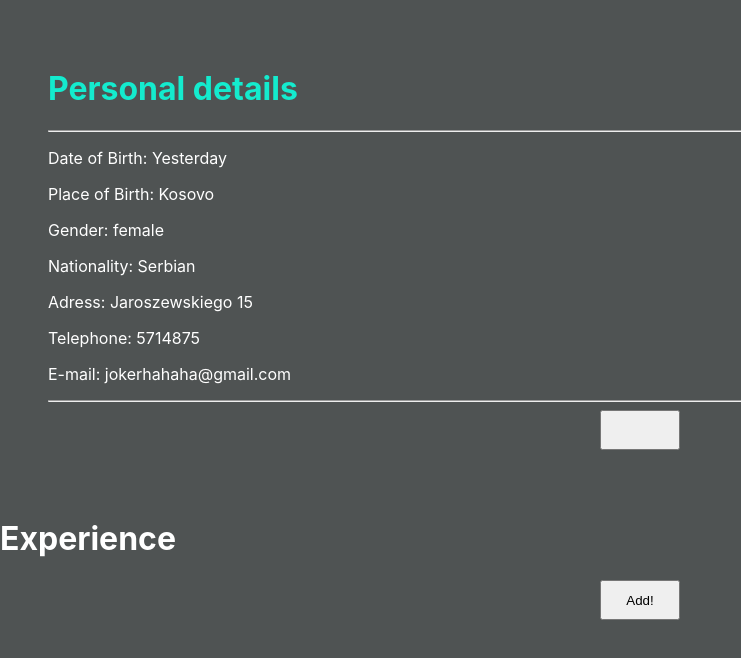
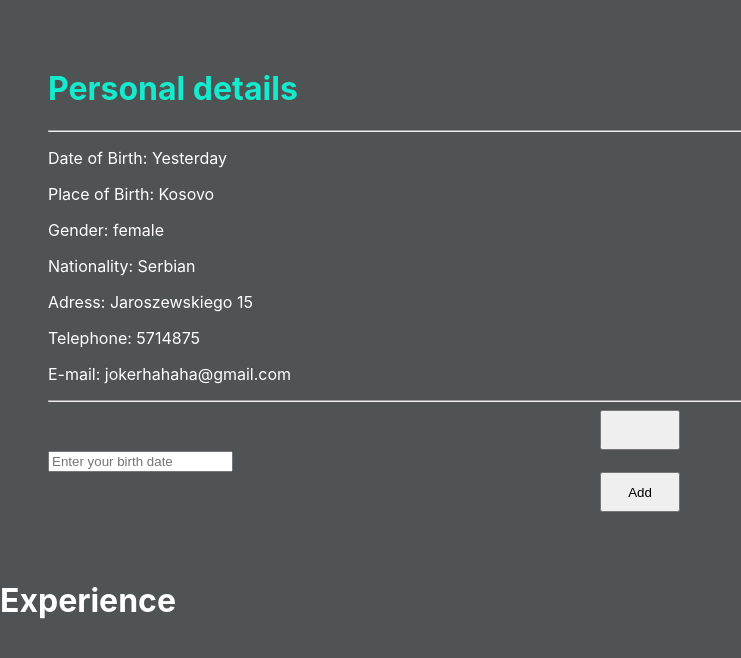
Before and after one commit to Sebosun/cv-app, a React (Create React App) app: page / in a window 1280 px wide. Shown: the top 658 px of the page, without its empty margins (0-741 px from the left). Built offline with nearby package versions, Linux system fonts and the light colour scheme.

Commit message:
starting to make a basic general info form

```diff
--- a/src/App.js
+++ b/src/App.js
@@ -22,6 +22,7 @@ class App extends React.Component {
     }
     this.handleCount = this.handleCount.bind(this)
     this.buttonHandler = this.buttonHandler.bind(this)
+    this.handlePersonalChange = this.handlePersonalChange.bind(this)
   }
 
   handleCount(){
@@ -31,32 +32,46 @@ class App extends React.Component {
     )
   }
 
-  buttonHandler(){
+  buttonHandler(event){
+    event.preventDefault();
+    event.stopPropagation();
+    const {name, value} = event.target
     this.setState((prev) => {
       return{
         // spread operator, spreads the entire prev.personal details while modifying one value
         // that value being ofc dateBirth here
         // and here we first access the object, and then within that object we access another
         // object and spread it
-
         personalDetails: {
           ...prev.personalDetails,
-          dateBirth: "Tommorow"
+          [name]: value,
         }
       }
-    }
-    )
+    })
+  }
+
+  handlePersonalChange(event){
+    event.preventDefault();
+    event.stopPropagation();
+    const {name, value} = event.target
+    this.setState((prev) => {
+     return { personalDetails:
+        {
+        ...prev.personalDetails,
+        [name]: value,
+        }
+      }
+    })
   }
 
   render(){
    return (
       <div>
         <div className='mainContainer'>
-          <General personalDetails={this.state.personalDetails} stateChanger = {this.buttonHandler}/>
+          <General personalDetails={this.state.personalDetails} stateChanger= {this.handlePersonalChange}/>
           <Education />
           <Experience />
         </div>
-        <button onClick={this.handleCount}>Add!</button>
       </div>
       )
     }
--- a/src/component/General.js
+++ b/src/component/General.js
@@ -21,22 +21,34 @@ class General extends React.Component{
 
 
     render(){
+        const {dateBirth, placeBirth, gender, nationality, address , telephone, email} = this.props.personalDetails
         let displayState = this.state.display ? {display: 'inline'} : {display: 'none'};
         return (
             <div className="personalDisplay">
                 <h1>Personal details</h1>
                 <div className='personalData'>
-                <hr />
-                    <p>Date of Birth: {this.props.personalDetails.dateBirth}</p>
-                    <p>Place of Birth:  {this.props.personalDetails.placeBirth}</p>
-                    <p>Gender:  {this.props.personalDetails.gender ? "male" : "female"}</p>
-                    <p>Nationality: {this.props.personalDetails.nationality}</p>
-                    <p>Adress: {this.props.personalDetails.address}</p>
-                    <p>Telephone: {this.props.personalDetails.telephone}</p>
-                    <p>E-mail: {this.props.personalDetails.email}</p>
+                    <hr />
+                    <p>Date of Birth:  {dateBirth}</p>
+                    <p>Place of Birth:  {placeBirth}</p>
+                    <p>Gender:  {gender ? "male" : "female"}</p>
+                    <p>Nationality: {nationality}</p>
+                    <p>Adress: {address}</p>
+                    <p>Telephone: {telephone}</p>
+                    <p>E-mail: {email}</p>
                     <hr />
                     <button onClick={this.props.stateChanger}/>
                 </div>
+                <form  className="personalForm">
+                    <input
+                        placeholder="Enter your birth date"
+                        value={this.dateBirth}
+                        id="dateBirth"
+                        type="text"
+                        onChange={this.props.handlePersonalChange}
+                    />
+
+                    <button>Add</button>
+                </form>
             </div>
         )
     }
```
